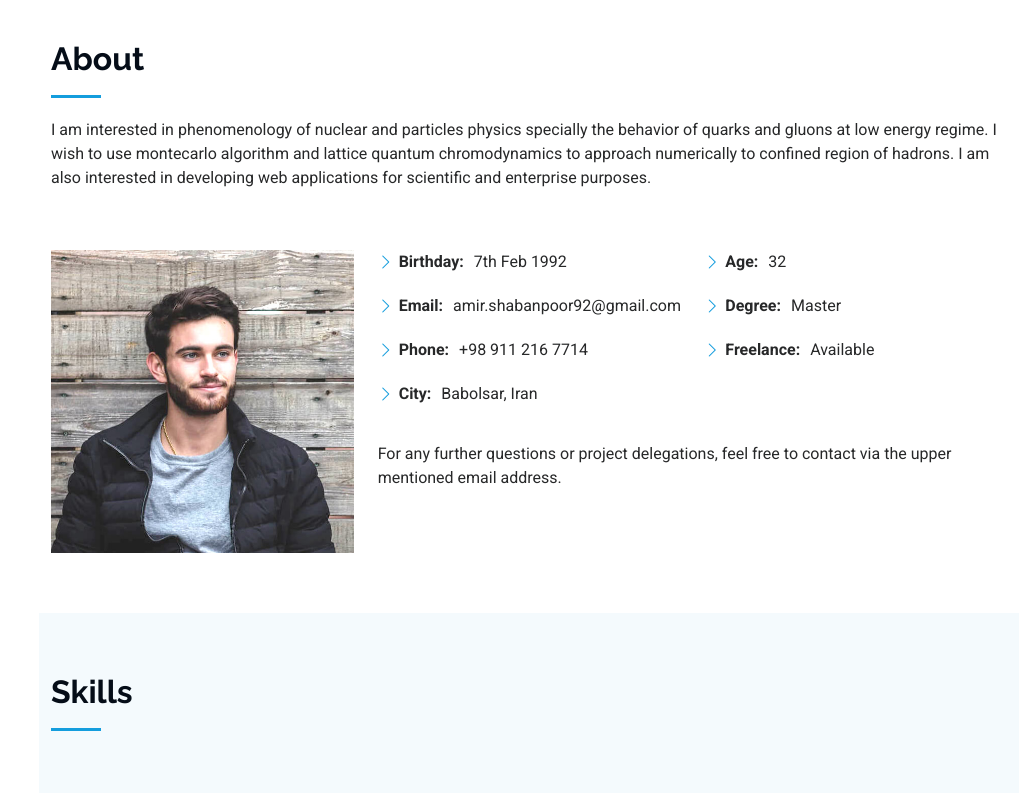
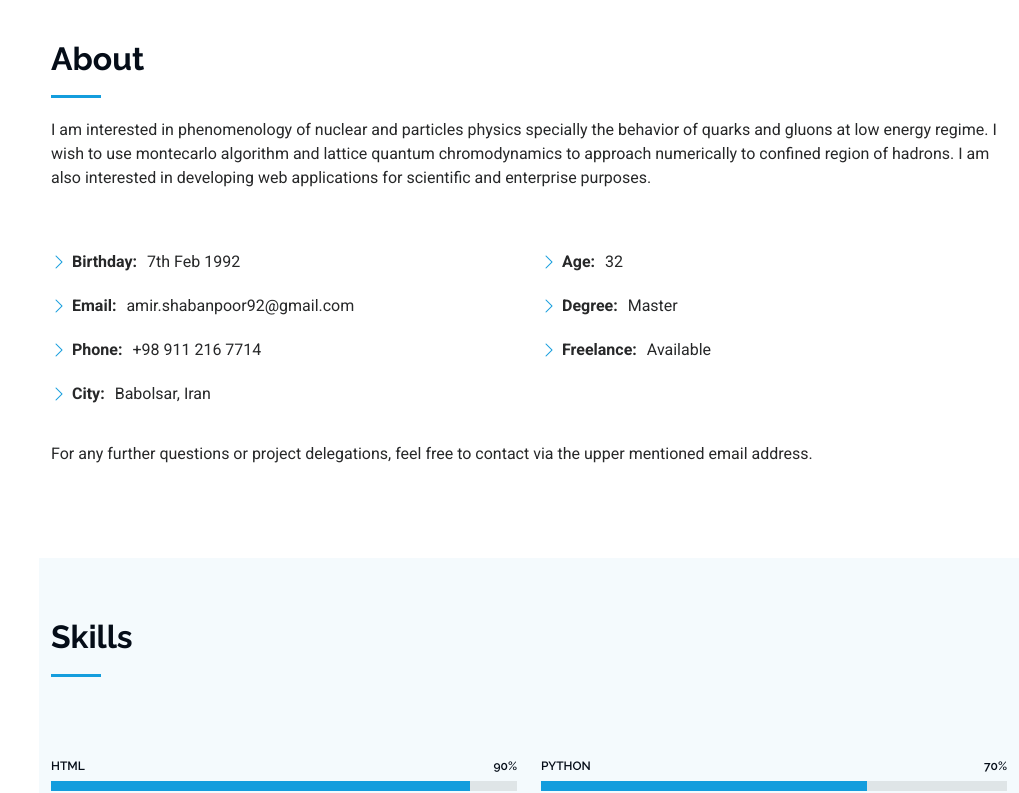
Before and after one commit to NilouSaber/maktabkhooneh-cv, a Django app: page / in a window 1280 px wide. Shown: the part 820-1613 px from the top of the page, without its empty margins (261-1280 px from the left). Run offline with Django 4.2, Linux system fonts and the light colour scheme; some libraries are stand-ins or nearby versions.

Commit message:
removed unnecessary photos

```diff
--- a/template/index.html
+++ b/template/index.html
@@ -90,10 +90,8 @@
       <div class="container" data-aos="fade-up" data-aos-delay="100">
 
         <div class="row gy-4 justify-content-center">
-          <div class="col-lg-4">
-            <img src="{% static 'img/my-profile-img.jpg'%}" class="img-fluid" alt="">
-          </div>
-          <div class="col-lg-8 content">
+
+          <div class="col-lg-12 content">
             <div class="row">
               <div class="col-lg-6">
                 <ul>
```
